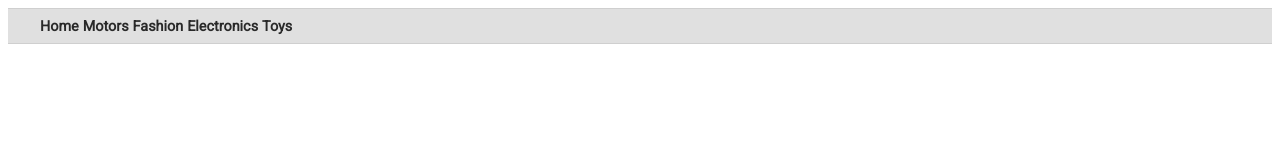
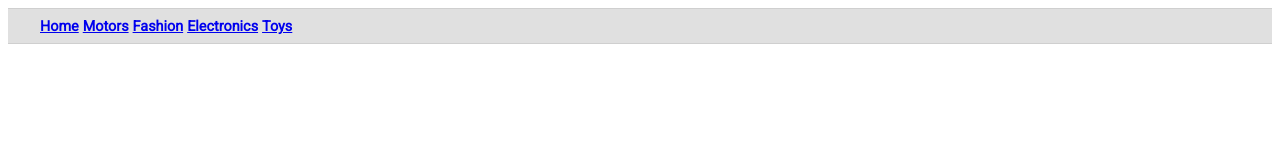
Before and after one commit to HaseebIjaz/DropdownMenu, a plain HTML site: page index.html in a window 1280 px wide. Drawn offline with Linux system fonts and the light colour scheme.

Commit message:
since the top level menu items themselves are clickable, let’s wrap them around <a>s.

```diff
--- a/index.html
+++ b/index.html
@@ -10,19 +10,19 @@
 <body>
     <div class="menu">
         <div class="menu__item menu__item--home">
-            Home
+            <a href="#">Home</a>
         </div>
         <div class="menu__item menu__item--motors">
-            Motors
+            <a href="#">Motors</a>
         </div>
         <div class="menu__item menu__item--fashion">
-            Fashion
+            <a href="#">Fashion</a>
         </div>
         <div class="menu__item menu__item--electronics">
-            Electronics
+            <a href="#">Electronics</a>
         </div>
         <div class="menu__item menu__item--toys">
-            Toys
+            <a href="#">Toys</a>
         </div>
     </div>
 </body>
```
